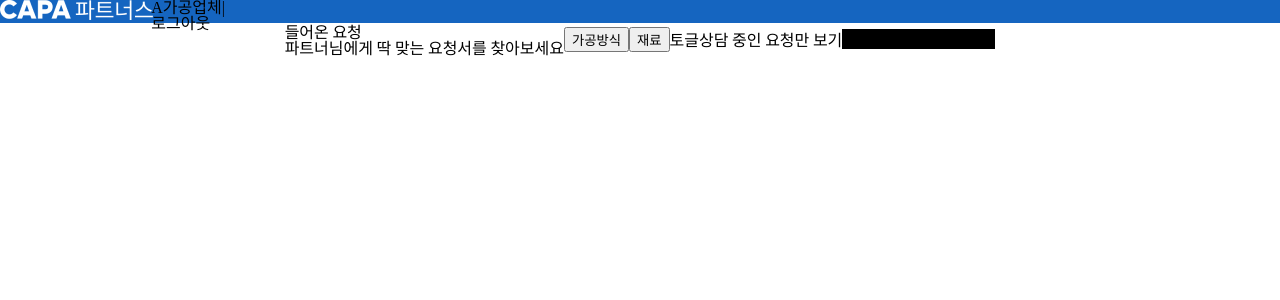
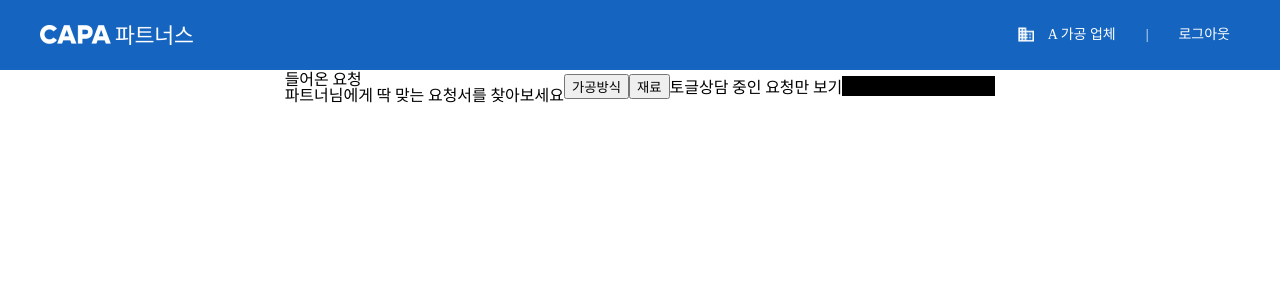
Before and after one commit to ryeon18/AteamTask, a React (Create React App) app: page / in a window 1280 px wide. Shown: the top 300 px of the page. Built offline with nearby package versions, Linux system fonts and the light colour scheme.

Commit message:
Add: nav layout done

```diff
--- a/src/components/Nav.tsx
+++ b/src/components/Nav.tsx
@@ -1,15 +1,16 @@
 import React from "react";
 import logo from "../assets/images/logo.png";
+import vector from "../assets/images/vector.png";
 
 const Nav: React.FC = () => {
   return (
     <header className="nav">
-      <div>
-        <img alt="/" src={logo} />
-      </div>
-      <div>
+      <div className="navBox">
+        <img alt="logo" src={logo} />
         <ul>
-          <li>A가공업체</li>
+          <li>
+            <img alt="vector" src={vector} />A 가공 업체
+          </li>
           <li>로그아웃</li>
         </ul>
       </div>
--- a/src/custom.d.ts
+++ b/src/custom.d.ts
@@ -1 +1,2 @@
 declare module "*.png";
+declare module "*.jpeg";
--- a/src/styles/components/nav.scss
+++ b/src/styles/components/nav.scss
@@ -1,25 +1,41 @@
 .nav {
   position: relative;
-  top: 0;
   background: #1565c0;
+  height: 70px;
+  width: 100%;
 
-  h1 {
+  .navBox {
+    display: flex;
+    justify-content: flex-end;
+    padding-right: 50px;
+
+    img {
       position: absolute;
-    left: 2.78%;
-    right: 86.6%;
-    top: 35.71%;
-    bottom: 35.71%;
+      height: 20px;
+      width: 153px;
+      top: 25px;
+      left: 40px;
     }
     ul {
+      display: flex;
       position: absolute;
-    left: 11.82%;
-    right: 56.07%;
-    top: 0%;
-    bottom: 0%;
+      top: 25px;
+      font-size: 14px;
+      line-height: 20px;
+      color: #ffffff;
+
       li {
+        img {
+          height: 15px;
+          width: 16.67px;
+          left: -30px;
+          top: 2px;
+        }
       }
       :first-child::after {
+        padding: 0 30px;
         content: "|";
       }
     }
   }
+}
```
Also changed, not shown: src/assets/images/vector.png (added). Lines whose indentation alone changed are shown as unchanged.
